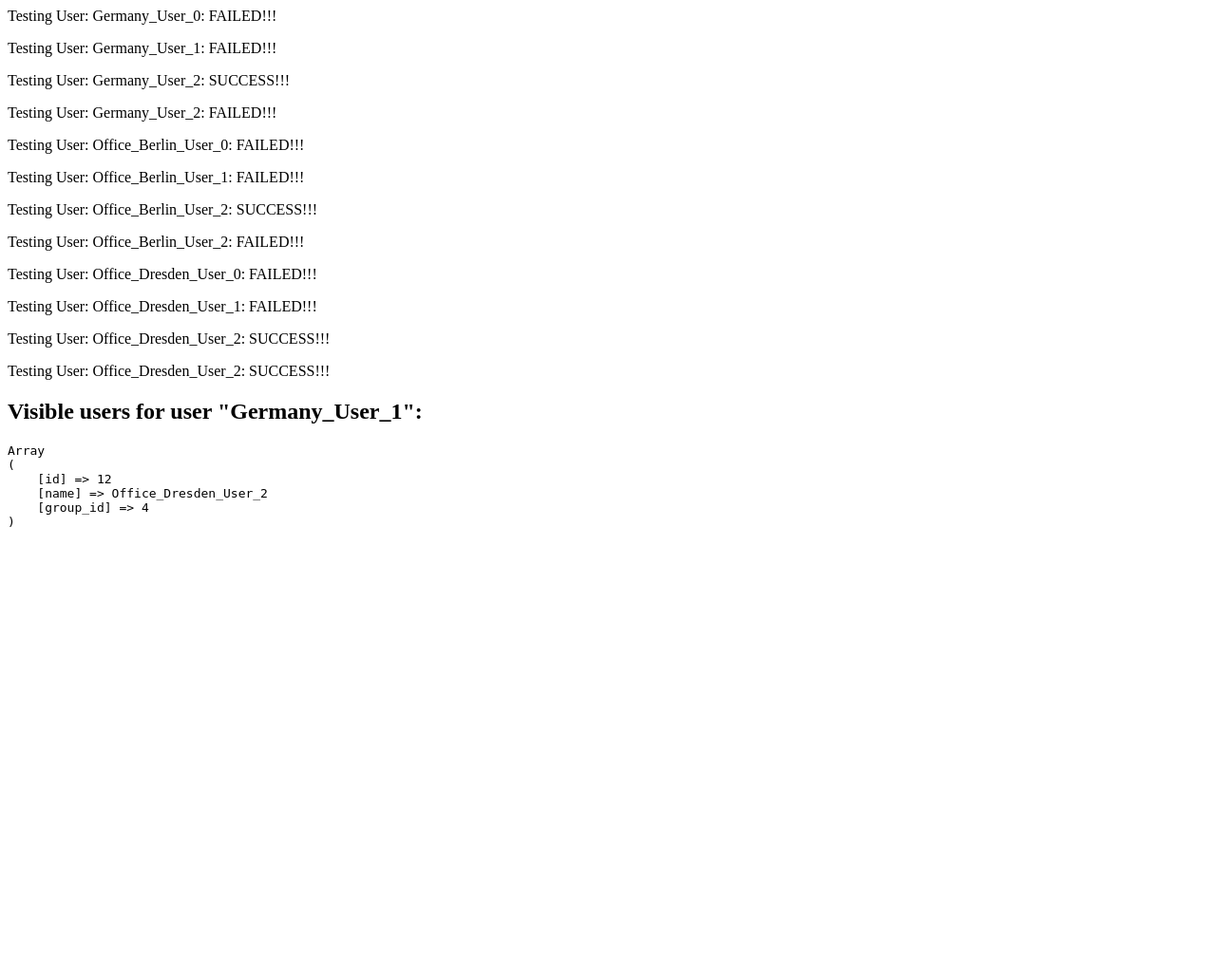
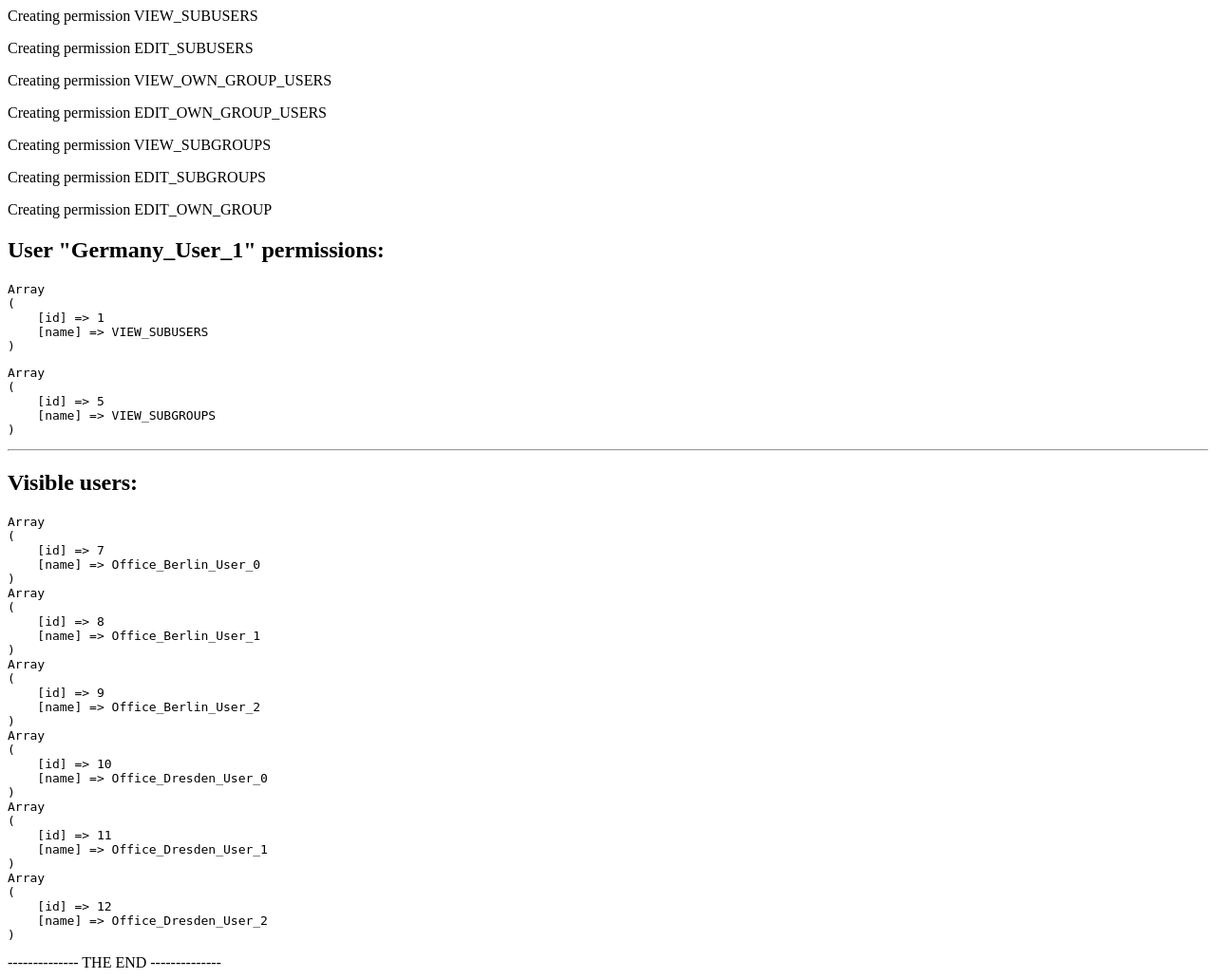
Before and after one commit to martindobrev/RedBeanUserGroupModel, a PHP site: page / in a window 1280 px wide. Shown: the whole page at 95% size. Before the commit the page ends 555 px from the top, so only its background shows below. Run offline with PHP 8.4, Linux system fonts and the light colour scheme; data comes from the database, SQL or seed files in the repository; both versions use the stored data as it was after the commit.

Commit message:
Roles and Privileges added, Group model returns users and groups based on the permissions set NOT YET FINISHED, POLISH AND COMMIT AGAIN BEFORE CREATING THE NEXT TAG!!!

```diff
--- a/index.php
+++ b/index.php
@@ -33,22 +33,36 @@
 $user = R::load('user', 5);
 $userBox = $user->box();
 
+
+$permissions = $userBox->getPermissions();
+echo '<h2>User "' . $user->name . '" permissions:</h2>';
+foreach ($permissions as $p) {
+    echo '<pre>';
+    print_r($p->export());
+    echo '</pre>';
+}
+
+
+
 $predicate = new UserNameRegexPredicate('/^[a-zA-Z_]*2$/');
 $predicate2 = new UserNameRegexPredicate('/Dresden/');
 
-$userBox->addUserPredicate($predicate);
-$userBox->addUserPredicate($predicate2);
+//$userBox->addUserPredicate($predicate);
+//$userBox->addUserPredicate($predicate2);
 $visibleUsers = $userBox->getVisibleUsers();
 
-echo '<h2>Visible users for user "' . $user->name . '": </h2>';
+
+echo '<hr/>';
+echo '<h2>Visible users:</h2>';
 echo '<pre>';
 foreach ($visibleUsers as $u) {
-    print_r($u->export());
+
+    print_r(array('id' => $u->id, 'name' => $u->name));
 }
+echo '</pre>';
 
-echo '</pre>';
-die();
 
+die('--------------  THE END --------------');
 
 
 /*   FILTERED USERS TEST
--- a/init_db.php
+++ b/init_db.php
@@ -13,6 +13,38 @@
  * @author Martin Dobrev <md@wtevr.de>
  * @created 14.04.2014 13:41:40
  */
+
+/**
+ * Creates a new permission
+ *
+ * @param string $name
+ * @return RedBean_OODBBean permission bean
+ */
+function createPermission($name) {
+    echo '<p>Creating permission ' . $name . '</p>';
+    $bean = R::dispense('permission');
+    $bean->setAttr('name', $name);
+    R::store($bean);
+    return $bean;
+}
+
+/**
+ * Creates a new role
+ *
+ * @param string $name
+ * @param array of RedBean_OODBBean objects $permissions
+ * @return RedBean_OODBBean role bean
+ */
+function createRole($name, $permissions) {
+    $bean = R::dispense('role');
+    $bean->setAttr('name', $name);
+    if (0 < count($permissions)) {
+        $bean->sharedPermission = $permissions;
+    }
+    R::store($bean);
+    return $bean;
+}
+
 
 /**
  * Creates a new group
@@ -43,14 +75,61 @@
  * @param type $group
  * @return type
  */
-function createUser($name, $group = null) {
+function createUser($name, $group = null, $role = null) {
     $bean = R::dispense('user');
     $bean->setAttr('name', $name);
     if (null !== $group) {
         $bean->setAttr('group', $group);
     }
+
+    if (null !== $role) {
+        $bean->setAttr('role', $role);
+    }
+
     R::store($bean);
     return $bean;
+}
+
+/**
+ * Creates some dummy permissions for testing purposes
+ */
+function initPermissions() {
+    createPermission('VIEW_SUBUSERS');
+    createPermission('EDIT_SUBUSERS');
+    createPermission('VIEW_OWN_GROUP_USERS');
+    createPermission('EDIT_OWN_GROUP_USERS');
+    createPermission('VIEW_SUBGROUPS');
+    createPermission('EDIT_SUBGROUPS');
+    createPermission('EDIT_OWN_GROUP');
+}
+
+/**
+ * Creates some dummy roles for testing purposes
+ */
+function initRoles() {
+    $viewSubusers = R::load('permission', 1);
+    $editSubusers = R::load('permission', 2);
+    $viewOwnGroupUsers = R::load('permission', 3);
+    $editOwnGroupUsers = R::load('permission', 4);
+    $viewSubgroups = R::load('permission', 5);
+    $editSubgroups = R::load('permission', 6);
+    $editOwnGroup = R::load('permission', 7);
+
+
+    // ADMIN CAN ACCESS AND MODIFY DATA CORRESPONDING TO HIS VISIBILITY LEVEL
+    $adminRole = createRole('ADMIN', array($viewSubusers, $editSubusers
+                                          , $viewOwnGroupUsers, $editOwnGroupUsers
+                                          , $viewSubgroups, $editSubgroups
+                                          , $editOwnGroup
+                                          )
+                            );
+
+    // NORMAL USER CAN SEE EVERYTHING FROM HIS LEVEL DOWN, BUT CANNOT EDIT
+    $normalUser = createRole('USER', array($viewSubusers, $viewSubgroups));
+
+    // UNTRUSTED USER DOES NOT HAVE ANY PRIVILEGES !!!
+    $restrictedUser = createRole('UNTRUSTED_USER', array());
+
 }
 
 /**
@@ -87,11 +166,13 @@
 
     foreach ($groups as $group) {
         for ($i = 0; $i < 3; $i++) {
-            createUser(str_replace(' ', '_', $group->name) . '_User_' . $i, $group);
+            createUser(str_replace(' ', '_', $group->name) . '_User_' . $i, $group, R::load('role', $i + 1));
         }
     }
 }
 
 R::nuke(); // RESET DATABASE
+initPermissions(); // Create dummy permissions
+initRoles(); // Create dummy roles
 initGroups(); // Create dummy groups
 initUsers(); // Create dummy users
--- a/models/Model_Group.php
+++ b/models/Model_Group.php
@@ -24,6 +24,10 @@
      */
     private $_userPredicates = array();
 
+    private $_activePermissions = array();
+
+    private $_filterPermissions = false;
+
     /**
      * Adds a new user predicate for user filtering
      *
@@ -47,6 +51,38 @@
     public function setUserPredicates($userPredicates) {
         $this->_userPredicates = $userPredicates;
     }
+
+
+    public function getActivePermissions() {
+        return $this->_activePermissions;
+    }
+
+    public function setActivePermissions($permissions) {
+        $this->_activePermissions = $permissions;
+        $this->_filterPermissions = true;
+    }
+
+    public function addPermissionToFilter($permission) {
+        $this->_activePermissions[] = $permission;
+        $this->_filterPermissions = true;
+    }
+
+    public function isPermissionFilterSet() {
+        return $this->_filterPermissions;
+    }
+
+    public function resetPermissionFilter() {
+        $this->_activePermissions = array();
+        $this->_filterPermissions = false;
+    }
+
+    public function hasPermission($permission) {
+        if (false === $this->isPermissionFilterSet()) return false;
+        return in_array($permission, $this->_activePermissions);
+    }
+
+
+
 
     /**
      * Check if we are not creating an infinite loop
@@ -72,6 +108,11 @@
      * @return array of RedBean_OODBBean objects
      */
     public function getOwnChildren() {
+        if (true === $this->isPermissionFilterSet()) {
+            if (false === $this->hasPermission('VIEW_SUBGROUPS')) {
+                return array();
+            }
+        }
         return $this->bean->alias('parent')->ownGroup;
     }
 
@@ -174,6 +215,12 @@
      * @return array of RedBean_OODBBean objects
      */
     public function getOwnUsers() {
+        if (true === $this->isPermissionFilterSet()) {
+            if (false === $this->hasPermission('VIEW_OWN_GROUP_USERS')) {
+                return array();
+            }
+        }
+
         if (0 < count($this->_userPredicates)) {
             $users = $this->bean->ownUser;
             $filteredUsers = array();
--- a/models/Model_User.php
+++ b/models/Model_User.php
@@ -66,10 +66,42 @@
     public function getVisibleUsers() {
         if ($this->bean->group) {
             $groupModel = $this->bean->group->box();
+            $groupModel->setActivePermissions($this->exportPermissions());
             $groupModel->setUserPredicates($this->_userPredicates);
             return $groupModel->getAllUsers();
         } else {
             return array();
         }
     }
+
+    /**
+     * Gets the user role
+     * @return RedBean_OODBBean
+     */
+    public function getRole() {
+        return $this->bean->role;
+    }
+
+    /**
+     * Gets the user permissions
+     *
+     * @return array of RedBean_OODBBean objects
+     */
+    public function getPermissions() {
+        return $this->getRole()->sharedPermission;
+    }
+
+    /**
+     * Exports the users permissions as simple array
+     *
+     * @return type
+     */
+    public function exportPermissions() {
+        $permissionBeans = $this->getRole()->sharedPermission;
+        $output = array();
+        foreach ($permissionBeans as $bean) {
+            $output[] = $bean->name;
+        }
+        return $output;
+    }
 }
```
Also changed, not shown: predicates/role_predicates.php (added, +18 -0 lines), sqlite/db.sqlite3.
